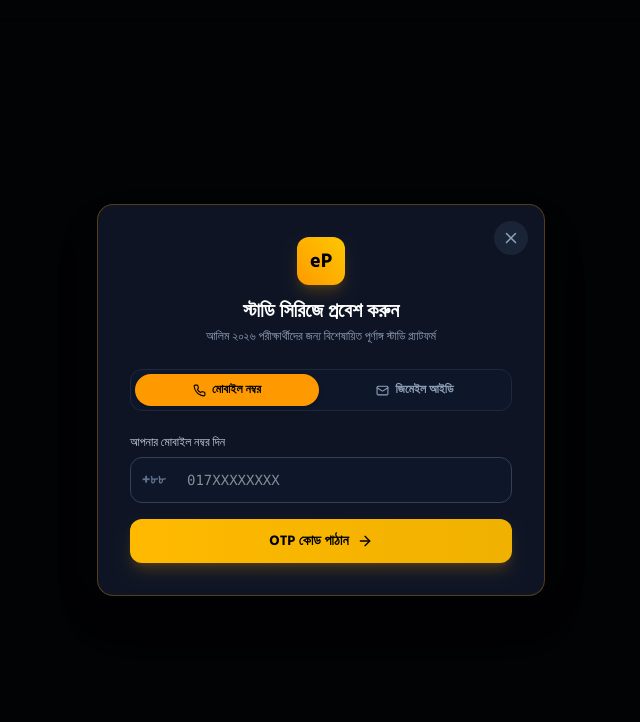
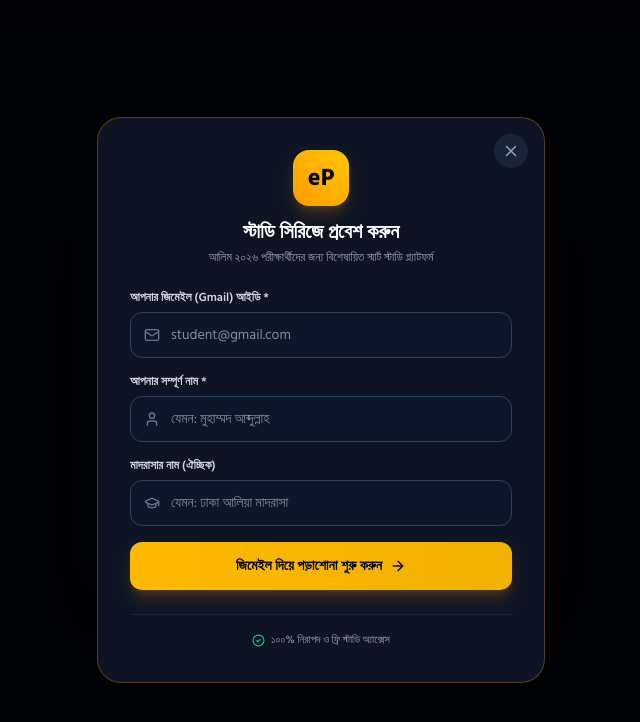
Before and after one commit to asadullahshamimofficial/Elite-Preparation, a React (Vite) app: page /alim/fiqh-1st-paper in a window 1280 px wide. Shown: the top 722 px of the page, without its empty margins (319-959 px from the left). Built offline with nearby package versions, Linux system fonts and the light colour scheme; a web font is replaced by a local one.

Commit message:
feat: streamline authentication to Gmail only and isolate Admin login to /admin route

```diff
--- a/src/components/AuthModal.jsx
+++ b/src/components/AuthModal.jsx
@@ -3,31 +3,25 @@ import { useAuth } from '../context/AuthContext';
 import { useNavigate } from 'react-router-dom';
 import {
   X,
-  Phone,
   Mail,
-  CheckCircle2,
   ArrowRight,
   User,
   GraduationCap,
-  AlertCircle
+  AlertCircle,
+  Sparkles,
+  CheckCircle2
 } from 'lucide-react';
 
 export default function AuthModal() {
   const {
     authModalOpen,
     closeAuthModal,
-    loginWithPhone,
     loginWithGoogle,
     redirectAfterLogin
   } = useAuth();
 
   const navigate = useNavigate();
 
-  const [activeTab, setActiveTab] = useState('phone'); // 'phone' | 'google'
-  const [step, setStep] = useState(1); // 1: Input, 2: OTP, 3: Profile Setup
-  const [phoneNumber, setPhoneNumber] = useState('');
-  const [otpCode, setOtpCode] = useState('');
-  const [generatedOtp, setGeneratedOtp] = useState('');
   const [email, setEmail] = useState('');
   const [name, setName] = useState('');
   const [madrasah, setMadrasah] = useState('');
@@ -36,72 +30,33 @@ export default function AuthModal() {
 
   if (!authModalOpen) return null;
 
-  const handleSendPhoneOtp = (e) => {
+  const handleGoogleLogin = (e) => {
     e.preventDefault();
     setError('');
-    const cleanPhone = phoneNumber.replace(/[^0-9]/g, '');
-    if (cleanPhone.length < 10) {
-      setError('অনুগ্রহ করে সঠিক ১১ ডিজিটের মোবাইল নম্বর প্রদান করুন (যেমন: 017XXXXXXXX)');
+
+    const cleanEmail = email.trim();
+    if (!cleanEmail || !cleanEmail.includes('@') || !cleanEmail.includes('.')) {
+      setError('অনুগ্রহ করে একটি সঠিক জিমেইল আইডি দিন (যেমন: student@gmail.com)');
+      return;
+    }
+
+    if (!name.trim()) {
+      setError('অনুগ্রহ করে আপনার নাম লিখুন');
       return;
     }
 
     setIsLoading(true);
-    // Generate a 6-digit OTP
-    const code = Math.floor(100000 + Math.random() * 900000).toString();
-    setGeneratedOtp(code);
 
     setTimeout(() => {
       setIsLoading(false);
-      setStep(2);
-    }, 600);
-  };
-
-  const handleVerifyOtp = (e) => {
-    e.preventDefault();
-    setError('');
-    if (otpCode !== generatedOtp && otpCode !== '123456') {
-      setError('ভুল OTP কোড! স্ক্রিনে প্রদর্শিত ৬ ডিজিটের কোডটি লিখুন অথবা ১২৩৪৫৬ ব্যবহার করুন।');
-      return;
-    }
-
-    // Proceed to Step 3: Profile setup
-    setStep(3);
-  };
-
-  const handleCompletePhoneLogin = (e) => {
-    e.preventDefault();
-    if (!name.trim()) {
-      setError('অনুগ্রহ করে আপনার নাম প্রদান করুন');
-      return;
-    }
+      const studentName = name.trim();
       const studentMadrasah = madrasah.trim() || 'আলিম মাদরাসা';
-    loginWithPhone(phoneNumber, name, studentMadrasah);
+      loginWithGoogle(cleanEmail, studentName, studentMadrasah);
       closeAuthModal();
       if (redirectAfterLogin) {
         navigate(redirectAfterLogin);
       }
-  };
-
-  const handleGoogleLogin = (e) => {
-    e.preventDefault();
-    setError('');
-    if (!email || !email.includes('@')) {
-      setError('অনুগ্রহ করে একটি সঠিক জিমেইল আইডি দিন');
-      return;
-    }
-    const studentName = name.trim() || email.split('@')[0];
-    const studentMadrasah = madrasah.trim() || 'আলিম মাদরাসা';
-    loginWithGoogle(email, studentName, studentMadrasah);
-    closeAuthModal();
-    if (redirectAfterLogin) {
-      navigate(redirectAfterLogin);
-    }
-  };
-
-  const resetForm = () => {
-    setStep(1);
-    setError('');
-    setOtpCode('');
+    }, 400);
   };
 
   return (
@@ -113,7 +68,7 @@ export default function AuthModal() {
       />
 
       {/* Modal Card */}
-      <div className="relative z-10 w-full max-w-md bg-[#0e1424] border border-amber-500/30 rounded-2xl shadow-2xl p-6 sm:p-8 text-slate-100 animate-in fade-in zoom-in-95 duration-200">
+      <div className="relative z-10 w-full max-w-md bg-[#0e1424] border border-amber-500/30 rounded-3xl shadow-2xl p-6 sm:p-8 text-slate-100 animate-in fade-in zoom-in-95 duration-200">
 
         {/* Close Button */}
         <button
@@ -125,12 +80,12 @@ export default function AuthModal() {
 
         {/* Modal Top Header */}
         <div className="text-center mb-6">
-          <div className="inline-flex items-center justify-center w-12 h-12 rounded-xl bg-gradient-to-tr from-amber-500 to-yellow-400 text-black font-black text-xl mb-3 shadow-lg shadow-amber-500/20">
+          <div className="inline-flex items-center justify-center w-14 h-14 rounded-2xl bg-gradient-to-tr from-amber-500 to-yellow-400 text-black font-black text-2xl mb-3 shadow-lg shadow-amber-500/20">
             eP
           </div>
           <h3 className="text-xl font-bold text-white">স্টাডি সিরিজে প্রবেশ করুন</h3>
           <p className="text-xs text-slate-400 mt-1">
-            আলিম ২০২৬ পরীক্ষার্থীদের জন্য বিশেষায়িত পূর্ণাঙ্গ স্টাডি প্ল্যাটফর্ম
+            আলিম ২০২৬ পরীক্ষার্থীদের জন্য বিশেষায়িত স্মার্ট স্টাডি প্ল্যাটফর্ম
           </p>
         </div>
 
@@ -142,53 +97,55 @@ export default function AuthModal() {
           </div>
         )}
 
-        {/* Tabs: Phone | Gmail only */}
-        <div className="grid grid-cols-2 gap-1 p-1 bg-slate-900/90 rounded-xl border border-slate-800 mb-6 text-xs font-bold">
-          <button
-            onClick={() => { setActiveTab('phone'); resetForm(); }}
-            className={`py-2 rounded-lg flex items-center justify-center gap-1.5 transition-all ${
-              activeTab === 'phone'
-                ? 'bg-amber-500 text-black shadow-md'
-                : 'text-slate-400 hover:text-slate-200'
-            }`}
-          >
-            <Phone size={13} />
-            <span>মোবাইল নম্বর</span>
-          </button>
+        {/* Gmail Login Form */}
+        <form onSubmit={handleGoogleLogin} className="space-y-4 text-xs">
 
-          <button
-            onClick={() => { setActiveTab('google'); resetForm(); }}
-            className={`py-2 rounded-lg flex items-center justify-center gap-1.5 transition-all ${
-              activeTab === 'google'
-                ? 'bg-amber-500 text-black shadow-md'
-                : 'text-slate-400 hover:text-slate-200'
-            }`}
-          >
-            <Mail size={13} />
-            <span>জিমেইল আইডি</span>
-          </button>
+          <div>
+            <label className="block font-semibold text-slate-300 mb-1.5">
+              আপনার জিমেইল (Gmail) আইডি *
+            </label>
+            <div className="relative">
+              <Mail size={16} className="absolute left-3.5 top-1/2 -translate-y-1/2 text-slate-500" />
+              <input
+                type="email"
+                value={email}
+                onChange={(e) => setEmail(e.target.value)}
+                placeholder="student@gmail.com"
+                required
+                className="w-full bg-slate-900/90 border border-slate-700 focus:border-amber-500 rounded-xl py-3 pl-10 pr-4 text-sm text-white focus:outline-none transition-colors"
+              />
+            </div>
           </div>
 
-        {/* Tab 1: Phone Auth with OTP */}
-        {activeTab === 'phone' && (
           <div>
-            {step === 1 && (
-              <form onSubmit={handleSendPhoneOtp} className="space-y-4">
-                <div>
-                  <label className="block text-xs font-medium text-slate-300 mb-1.5">
-                    আপনার মোবাইল নম্বর দিন
+            <label className="block font-semibold text-slate-300 mb-1.5">
+              আপনার সম্পূর্ণ নাম *
             </label>
             <div className="relative">
-                    <span className="absolute left-3 top-1/2 -translate-y-1/2 text-slate-500 text-sm font-bold">
-                      +৮৮
-                    </span>
+              <User size={16} className="absolute left-3.5 top-1/2 -translate-y-1/2 text-slate-500" />
               <input
-                      type="tel"
-                      value={phoneNumber}
-                      onChange={(e) => setPhoneNumber(e.target.value)}
-                      placeholder="017XXXXXXXX"
+                type="text"
+                value={name}
+                onChange={(e) => setName(e.target.value)}
+                placeholder="যেমন: মুহাম্মদ আব্দুল্লাহ"
                 required
-                      className="w-full bg-slate-900/90 border border-slate-700 focus:border-amber-500 rounded-xl py-3 pl-14 pr-4 text-sm text-white focus:outline-none transition-colors font-mono"
+                className="w-full bg-slate-900/90 border border-slate-700 focus:border-amber-500 rounded-xl py-3 pl-10 pr-4 text-sm text-white focus:outline-none transition-colors"
+              />
+            </div>
+          </div>
+
+          <div>
+            <label className="block font-semibold text-slate-300 mb-1.5">
+              মাদরাসার নাম (ঐচ্ছিক)
+            </label>
+            <div className="relative">
+              <GraduationCap size={16} className="absolute left-3.5 top-1/2 -translate-y-1/2 text-slate-500" />
+              <input
+                type="text"
+                value={madrasah}
+                onChange={(e) => setMadrasah(e.target.value)}
+                placeholder="যেমন: ঢাকা আলিয়া মাদরাসা"
+                className="w-full bg-slate-900/90 border border-slate-700 focus:border-amber-500 rounded-xl py-3 pl-10 pr-4 text-sm text-white focus:outline-none transition-colors"
               />
             </div>
           </div>
@@ -196,173 +153,20 @@ export default function AuthModal() {
           <button
             type="submit"
             disabled={isLoading}
-                  className="w-full py-3 rounded-xl font-bold text-sm bg-gradient-to-r from-amber-400 to-yellow-500 text-black hover:from-amber-300 hover:to-yellow-400 transition-all shadow-lg shadow-amber-500/20 flex items-center justify-center gap-2"
+            className="w-full py-3.5 rounded-xl font-bold text-sm bg-gradient-to-r from-amber-400 to-yellow-500 text-black hover:from-amber-300 hover:to-yellow-400 transition-all shadow-lg shadow-amber-500/20 flex items-center justify-center gap-2 mt-2"
           >
-                  <span>{isLoading ? 'কোড পাঠানো হচ্ছে...' : 'OTP কোড পাঠান'}</span>
+            <span>{isLoading ? 'প্রবেশ করা হচ্ছে...' : 'জিমেইল দিয়ে পড়াশোনা শুরু করুন'}</span>
             <ArrowRight size={16} />
           </button>
+
         </form>
-            )}
 
-            {step === 2 && (
-              <form onSubmit={handleVerifyOtp} className="space-y-4">
-                <div className="p-3 bg-amber-500/10 border border-amber-500/20 rounded-xl text-center">
-                  <p className="text-xs text-amber-300">
-                    আপনার নম্বর <strong>{phoneNumber}</strong>-এ ৬ সংখ্যার ভেরিফিকেশন কোড পাঠানো হয়েছে।
-                  </p>
-                  <div className="mt-2 text-xs font-bold text-amber-400 bg-black/40 py-1 px-3 rounded-lg inline-block border border-amber-500/30">
-                    ভেরিফিকেশন কোড: {generatedOtp || '123456'}
+        <div className="mt-6 pt-4 border-t border-slate-800/80 text-center">
+          <div className="flex items-center justify-center gap-1.5 text-[11px] text-slate-400">
+            <CheckCircle2 size={13} className="text-emerald-400" />
+            <span>১০০% নিরাপদ ও ফ্রি স্টাডি অ্যাক্সেস</span>
           </div>
         </div>
-
-                <div>
-                  <label className="block text-xs font-medium text-slate-300 mb-1.5">
-                    ৬ সংখ্যার OTP কোড লিখুন
-                  </label>
-                  <input
-                    type="text"
-                    maxLength={6}
-                    value={otpCode}
-                    onChange={(e) => setOtpCode(e.target.value)}
-                    placeholder="123456"
-                    required
-                    className="w-full bg-slate-900/90 border border-slate-700 focus:border-amber-500 rounded-xl py-3 px-4 text-center tracking-widest text-lg font-mono font-bold text-white focus:outline-none"
-                  />
-                </div>
-
-                <div className="flex gap-2">
-                  <button
-                    type="button"
-                    onClick={() => setStep(1)}
-                    className="w-1/3 py-3 rounded-xl font-bold text-xs bg-slate-800 text-slate-300 hover:bg-slate-700"
-                  >
-                    নম্বর পরিবর্তন
-                  </button>
-                  <button
-                    type="submit"
-                    className="w-2/3 py-3 rounded-xl font-bold text-sm bg-gradient-to-r from-amber-400 to-yellow-500 text-black hover:from-amber-300 hover:to-yellow-400 shadow-lg"
-                  >
-                    যাচাই করুন
-                  </button>
-                </div>
-              </form>
-            )}
-
-            {step === 3 && (
-              <form onSubmit={handleCompletePhoneLogin} className="space-y-4">
-                <div className="text-center pb-1">
-                  <span className="text-xs px-2.5 py-1 rounded-full bg-emerald-500/15 text-emerald-400 border border-emerald-500/30 font-bold inline-flex items-center gap-1">
-                    <CheckCircle2 size={13} /> নম্বর ভেরিফাইড
-                  </span>
-                </div>
-
-                <div>
-                  <label className="block text-xs font-medium text-slate-300 mb-1.5">
-                    আপনার সম্পূর্ণ নাম
-                  </label>
-                  <div className="relative">
-                    <User size={16} className="absolute left-3 top-1/2 -translate-y-1/2 text-slate-500" />
-                    <input
-                      type="text"
-                      value={name}
-                      onChange={(e) => setName(e.target.value)}
-                      placeholder="যেমন: মুহাম্মদ আব্দুল্লাহ"
-                      required
-                      className="w-full bg-slate-900/90 border border-slate-700 focus:border-amber-500 rounded-xl py-3 pl-10 pr-4 text-sm text-white focus:outline-none"
-                    />
-                  </div>
-                </div>
-
-                <div>
-                  <label className="block text-xs font-medium text-slate-300 mb-1.5">
-                    মাদরাসার নাম (ঐচ্ছিক)
-                  </label>
-                  <div className="relative">
-                    <GraduationCap size={16} className="absolute left-3 top-1/2 -translate-y-1/2 text-slate-500" />
-                    <input
-                      type="text"
-                      value={madrasah}
-                      onChange={(e) => setMadrasah(e.target.value)}
-                      placeholder="যেমন: ঢাকা আলিয়া মাদরাসা"
-                      className="w-full bg-slate-900/90 border border-slate-700 focus:border-amber-500 rounded-xl py-3 pl-10 pr-4 text-sm text-white focus:outline-none"
-                    />
-                  </div>
-                </div>
-
-                <button
-                  type="submit"
-                  className="w-full py-3 rounded-xl font-bold text-sm bg-gradient-to-r from-amber-400 to-yellow-500 text-black hover:from-amber-300 hover:to-yellow-400 transition-all shadow-lg shadow-amber-500/20 flex items-center justify-center gap-2"
-                >
-                  <span>পড়াশোনা শুরু করুন</span>
-                  <ArrowRight size={16} />
-                </button>
-              </form>
-            )}
-          </div>
-        )}
-
-        {/* Tab 2: Gmail Login */}
-        {activeTab === 'google' && (
-          <form onSubmit={handleGoogleLogin} className="space-y-4">
-            <div>
-              <label className="block text-xs font-medium text-slate-300 mb-1.5">
-                আপনার জিমেইল আইডি দিন
-              </label>
-              <div className="relative">
-                <Mail size={16} className="absolute left-3 top-1/2 -translate-y-1/2 text-slate-500" />
-                <input
-                  type="email"
-                  value={email}
-                  onChange={(e) => setEmail(e.target.value)}
-                  placeholder="student@gmail.com"
-                  required
-                  className="w-full bg-slate-900/90 border border-slate-700 focus:border-amber-500 rounded-xl py-3 pl-10 pr-4 text-sm text-white focus:outline-none"
-                />
-              </div>
-            </div>
-
-            <div>
-              <label className="block text-xs font-medium text-slate-300 mb-1.5">
-                আপনার নাম
-              </label>
-              <div className="relative">
-                <User size={16} className="absolute left-3 top-1/2 -translate-y-1/2 text-slate-500" />
-                <input
-                  type="text"
-                  value={name}
-                  onChange={(e) => setName(e.target.value)}
-                  placeholder="যেমন: আহমদ হাসান"
-                  required
-                  className="w-full bg-slate-900/90 border border-slate-700 focus:border-amber-500 rounded-xl py-3 pl-10 pr-4 text-sm text-white focus:outline-none"
-                />
-              </div>
-            </div>
-
-            <div>
-              <label className="block text-xs font-medium text-slate-300 mb-1.5">
-                মাদরাসার নাম (ঐচ্ছিক)
-              </label>
-              <div className="relative">
-                <GraduationCap size={16} className="absolute left-3 top-1/2 -translate-y-1/2 text-slate-500" />
-                <input
-                  type="text"
-                  value={madrasah}
-                  onChange={(e) => setMadrasah(e.target.value)}
-                  placeholder="যেমন: ছারছীনা দারুসসুন্নাত আলিয়া মাদরাসা"
-                  className="w-full bg-slate-900/90 border border-slate-700 focus:border-amber-500 rounded-xl py-3 pl-10 pr-4 text-sm text-white focus:outline-none"
-                />
-              </div>
-            </div>
-
-            <button
-              type="submit"
-              className="w-full py-3 rounded-xl font-bold text-sm bg-gradient-to-r from-amber-400 to-yellow-500 text-black hover:from-amber-300 hover:to-yellow-400 transition-all shadow-lg shadow-amber-500/20 flex items-center justify-center gap-2"
-            >
-              <span>জিমেইল দিয়ে প্রবেশ করুন</span>
-              <ArrowRight size={16} />
-            </button>
-          </form>
-        )}
 
       </div>
     </div>
--- a/src/components/ProtectedRoute.jsx
+++ b/src/components/ProtectedRoute.jsx
@@ -116,7 +116,7 @@ export default function ProtectedRoute({ children, requireAdmin = false }) {
           <div>
             <h2 className="text-2xl font-bold text-white">স্টাডি সিরিজ লক করা আছে</h2>
             <p className="text-sm text-slate-400 mt-2 leading-relaxed">
-              আলিম ২০২৬ স্টাডি সিরিজের সম্পূর্ণ প্রশ্নোত্তর ও বিস্তারিত সমাধান পড়ার জন্য অনুগ্রহ করে আপনার মোবাইল নম্বর বা জিমেইল দিয়ে প্রবেশ করুন।
+              আলিম ২০২৬ স্টাডি সিরিজের সম্পূর্ণ প্রশ্নোত্তর ও বিস্তারিত সমাধান পড়ার জন্য অনুগ্রহ করে আপনার জিমেইল আইডি দিয়ে প্রবেশ করুন।
             </p>
           </div>
 
```
Lines whose indentation alone changed are shown as unchanged.
